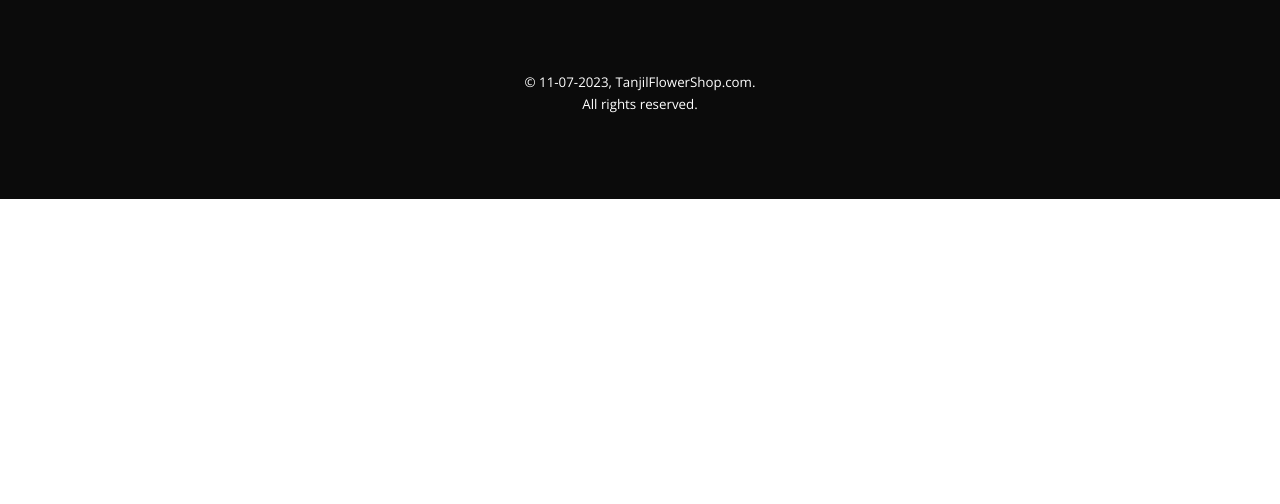
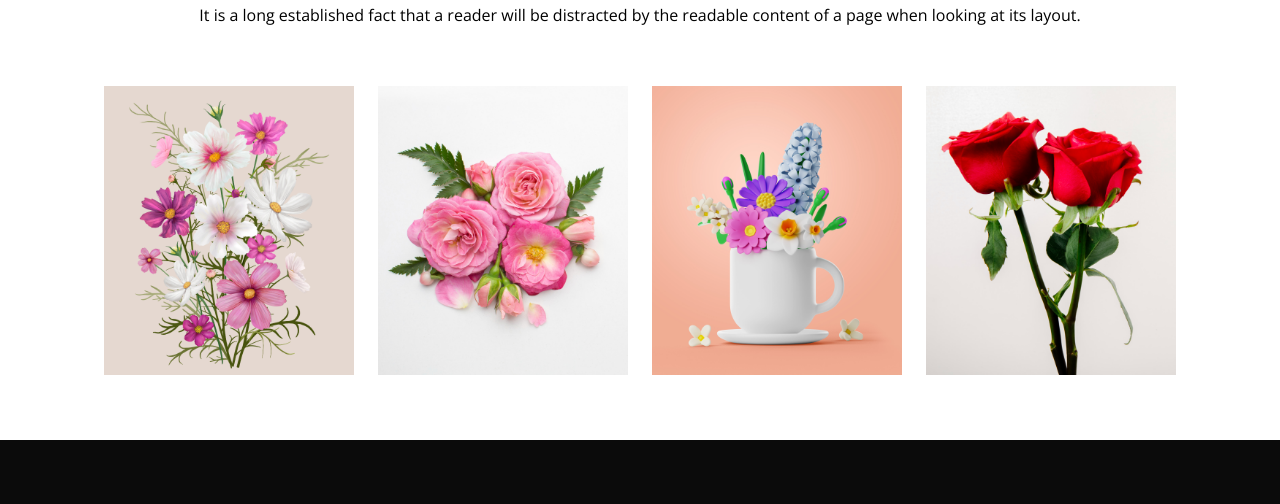
Before and after one commit to tanjil-hosain/Assaingment-1-1, a plain HTML site: page index.html in a window 1280 px wide. Shown: the part 2361-2865 px from the top of the page. Before the commit the page ends 2560 px from the top, so only its background shows below. Drawn offline with nearby package versions, Linux system fonts and the light colour scheme.

Commit message:
add instagram style

```diff
--- a/assingment.css
+++ b/assingment.css
@@ -148,6 +148,24 @@ span{
     margin: auto;
     margin-top: 10px;
 }
+
+.part-1{
+    margin-top: 120px;
+}
+
+.part-2{
+    text-align: center;
+    padding: 50px;
+}
+.part2-img{
+    width: 250px;
+    padding: 10px;
+
+}
+
+.text{
+    text-align: center;
+}
 .footer{
     width: 100%;
     height: 30vh;
--- a/index.html
+++ b/index.html
@@ -61,6 +61,24 @@
                 <img class="rosetob" src="Flower Asset/pngwing 8.png" alt="">
             </div>
         </div>
+    </section>
+    <section>
+        <div class="Instagram">
+            <div class="part-1">
+                <h3 class="primary-titel">Instagram</h3>
+                <p class="text">It is a long established fact that a reader will be distracted by the readable content of a page when looking at its layout.</p>
+
+            </div>
+            <div class="part-2">
+                <img class="part2-img" src="Flower Asset/Rectangle 4.png" alt="">
+                <img class="part2-img" src="Flower Asset/Flower 01.png" alt="">
+                <img class="part2-img" src="Flower Asset/Rectangle 5.png" alt="">
+                <img class="part2-img"src="Flower Asset/Rectangle 6.png" alt="">
+
+            </div>
+        </div>
+    </section>
+
 
    </main>
    <footer>
@@ -73,6 +91,7 @@
     <small>&copy; 11-07-2023, TanjilFlowerShop.com. <br>All rights reserved.</small>
     </div>
 
+
    </footer>
 </body>
 </html>
```
